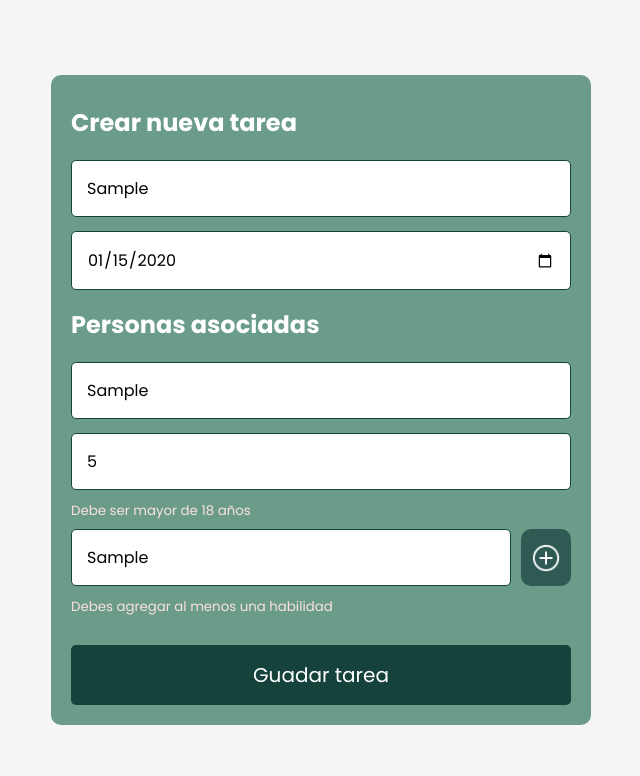
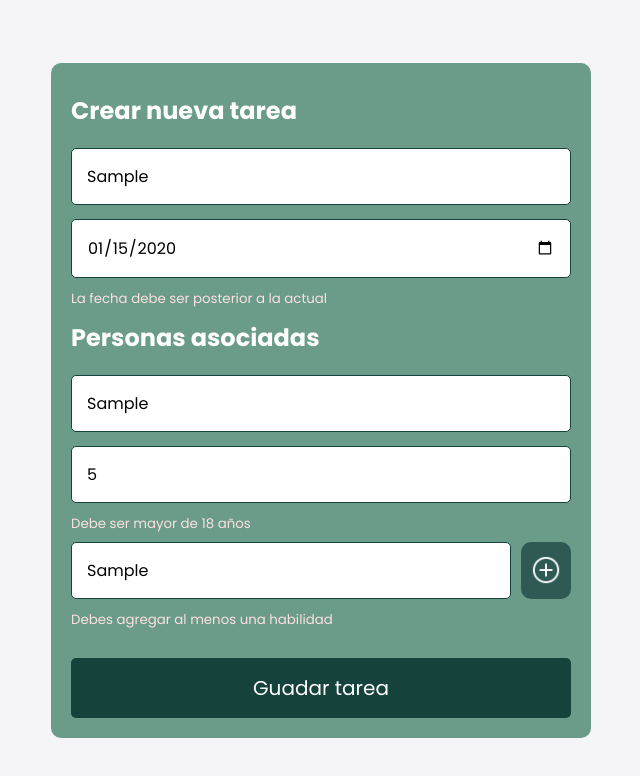
Before and after one commit to Yosipmikecolin/frontend-velaio, an Angular app: page / in a window 1280 px wide. Both pictures are taken after typing "Sample", "2020-01-15", "Sample", "5", "Sample" into the empty fields and a click on the button "Guadar tarea". Shown: the top 776 px of the page, without its empty margins (319-959 px from the left). Built offline with nearby package versions, Linux system fonts and the light colour scheme.

Commit message:
Validating the date to be later than the current date

```diff
--- a/src/app/validations/index.ts
+++ b/src/app/validations/index.ts
@@ -12,3 +12,13 @@ export function skillsValidator(): ValidatorFn {
     }
   };
 }
+
+export function dateValidator(): ValidatorFn {
+  return (control: AbstractControl): ValidationErrors | null => {
+    const selectedDate = new Date(control.value);
+    const currentDate = new Date();
+
+    // Si la fecha seleccionada es anterior o igual a la fecha actual, retorna un error
+    return selectedDate > currentDate ? null : { notFutureDate: true };
+  };
+}
--- a/src/app/views/home/app.component.html
+++ b/src/app/views/home/app.component.html
@@ -30,6 +30,12 @@
           *ngIf="taskForm.get('dueDate')?.errors?.['required']"
           class="text-error"
           >La fecha límite es obligatoria</small
+        >
+
+        <small
+          *ngIf="!taskForm.get('dueDate')?.errors?.['required'] && taskForm.get('dueDate')?.errors?.['notFutureDate']"
+          class="text-error"
+          >La fecha debe ser posterior a la actual</small
         >
       </div>
     </div>
@@ -72,6 +78,7 @@
       </div>
       <div class="container-input-skills">
         <input
+          type="text"
           formControlName="nameSkill"
           class="input"
           placeholder="Habilidad"
@@ -98,6 +105,6 @@
         </li>
       </ul>
     </div>
-    <button class="button-form">Guadar tarea</button>
+    <button class="button-form" type="submit">Guadar tarea</button>
   </form>
 </section>
--- a/src/app/views/home/app.component.ts
+++ b/src/app/views/home/app.component.ts
@@ -1,6 +1,6 @@
 import { Component } from '@angular/core';
 import { FormControl, FormGroup, Validators } from '@angular/forms';
-import { skillsValidator } from 'src/app/validations';
+import { dateValidator, skillsValidator } from 'src/app/validations';
 
 @Component({
   selector: 'app-root',
@@ -18,7 +18,7 @@ export class AppComponent {
         Validators.required,
         Validators.minLength(3),
       ]),
-      dueDate: new FormControl('', Validators.required),
+      dueDate: new FormControl('', [Validators.required, dateValidator()]),
       fullName: new FormControl('', [
         Validators.required,
         Validators.minLength(5),
```
